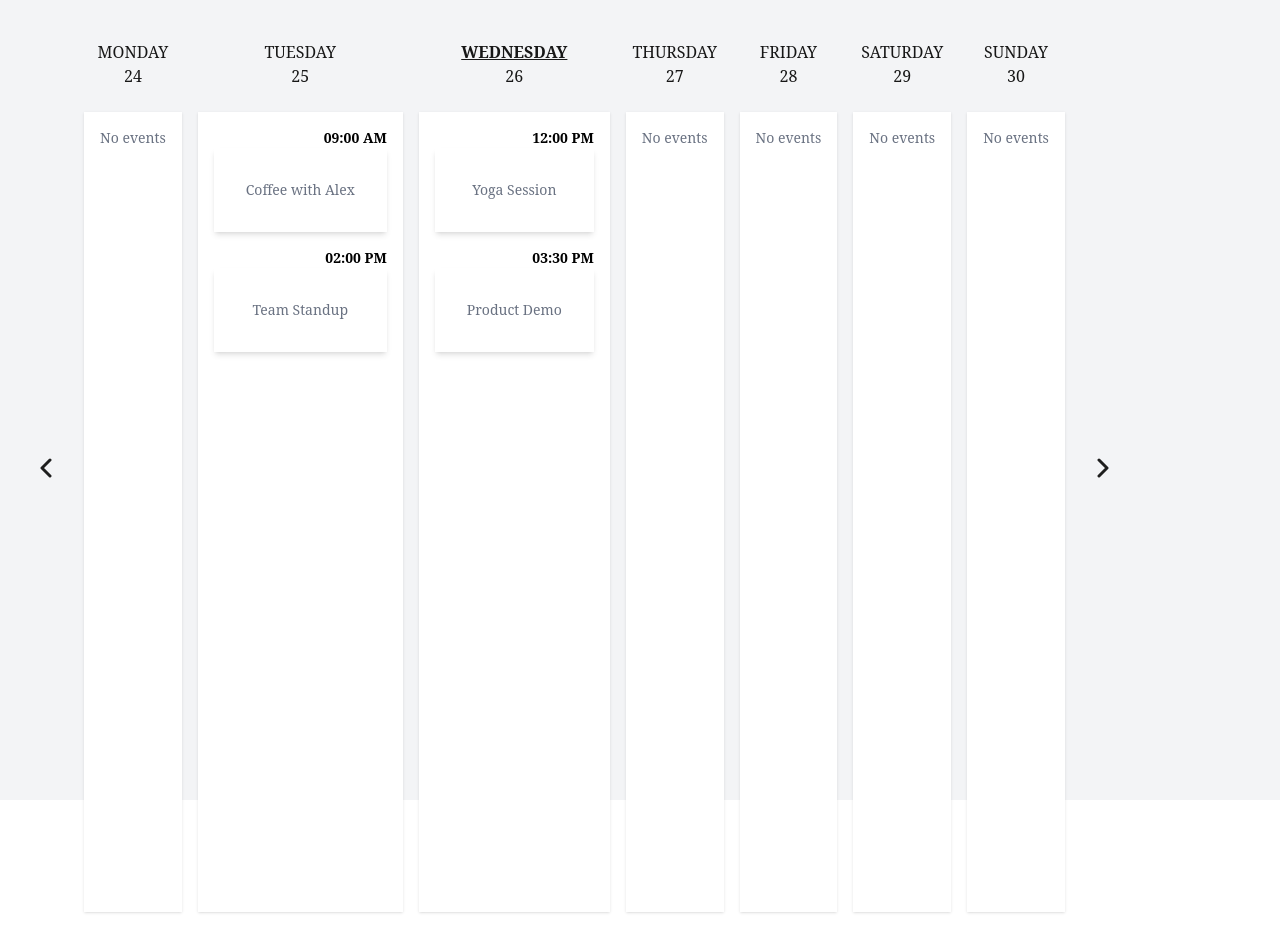
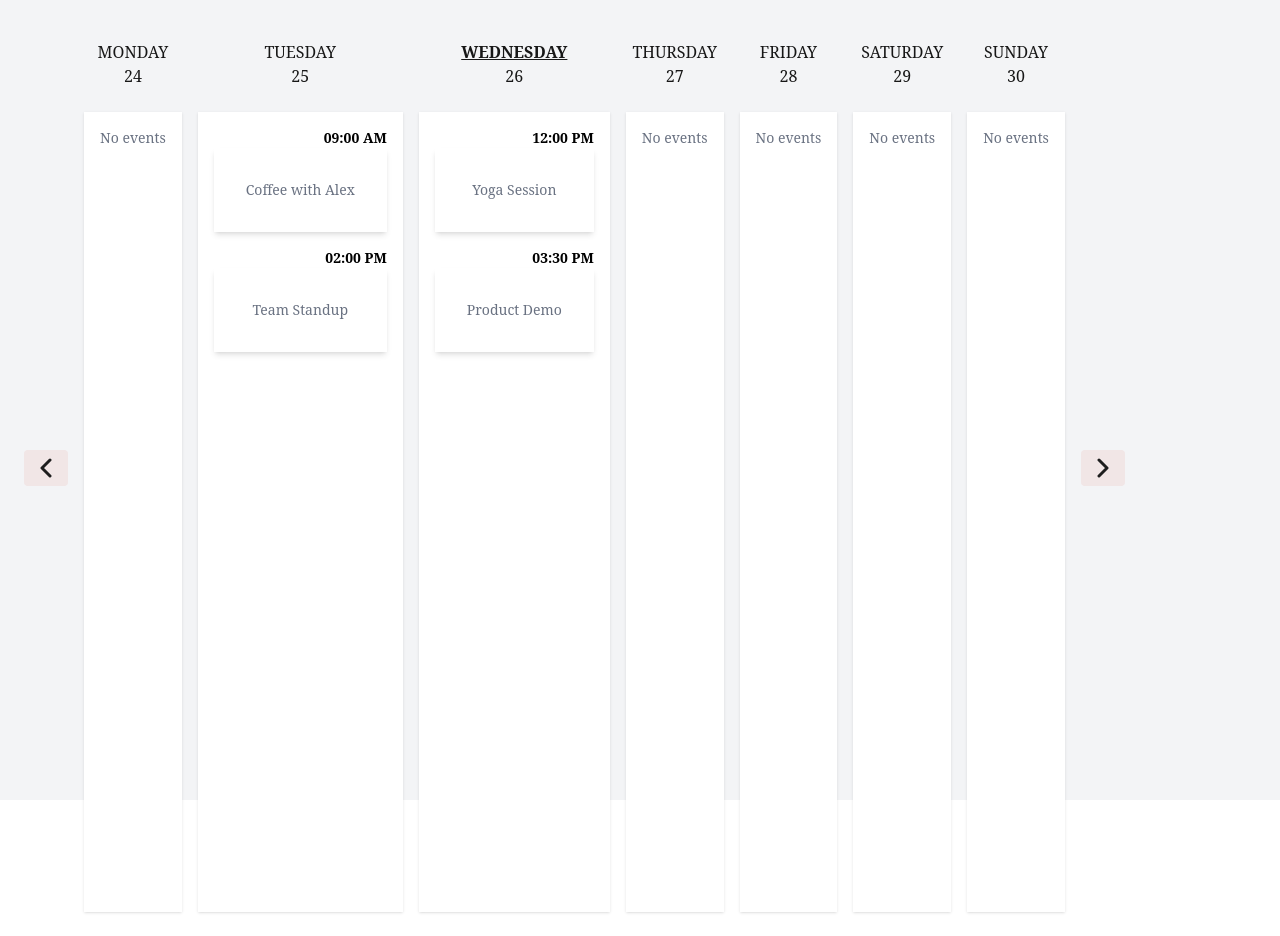
Before and after one commit to Saamiyah/kanbe, a Next.js app: page / in a window 1280 px wide. Built offline with nearby package versions, Linux system fonts and the light colour scheme.

Commit message:
fix color variable

```diff
--- a/app/globals.css
+++ b/app/globals.css
@@ -10,8 +10,8 @@
 @theme inline {
   --color-background: var(--background);
   --color-foreground: var(--foreground);
-  --color-primary: var(--light);
-  --color-secondary: var(--dark);
+  --color-primary: var(--primary);
+  --color-secondary: var(--secondary);
   --font-sans: var(--font-geist-sans);
   --font-mono: var(--font-geist-mono);
   --font-playfair: "Playfair Display SC", "serif";
```
